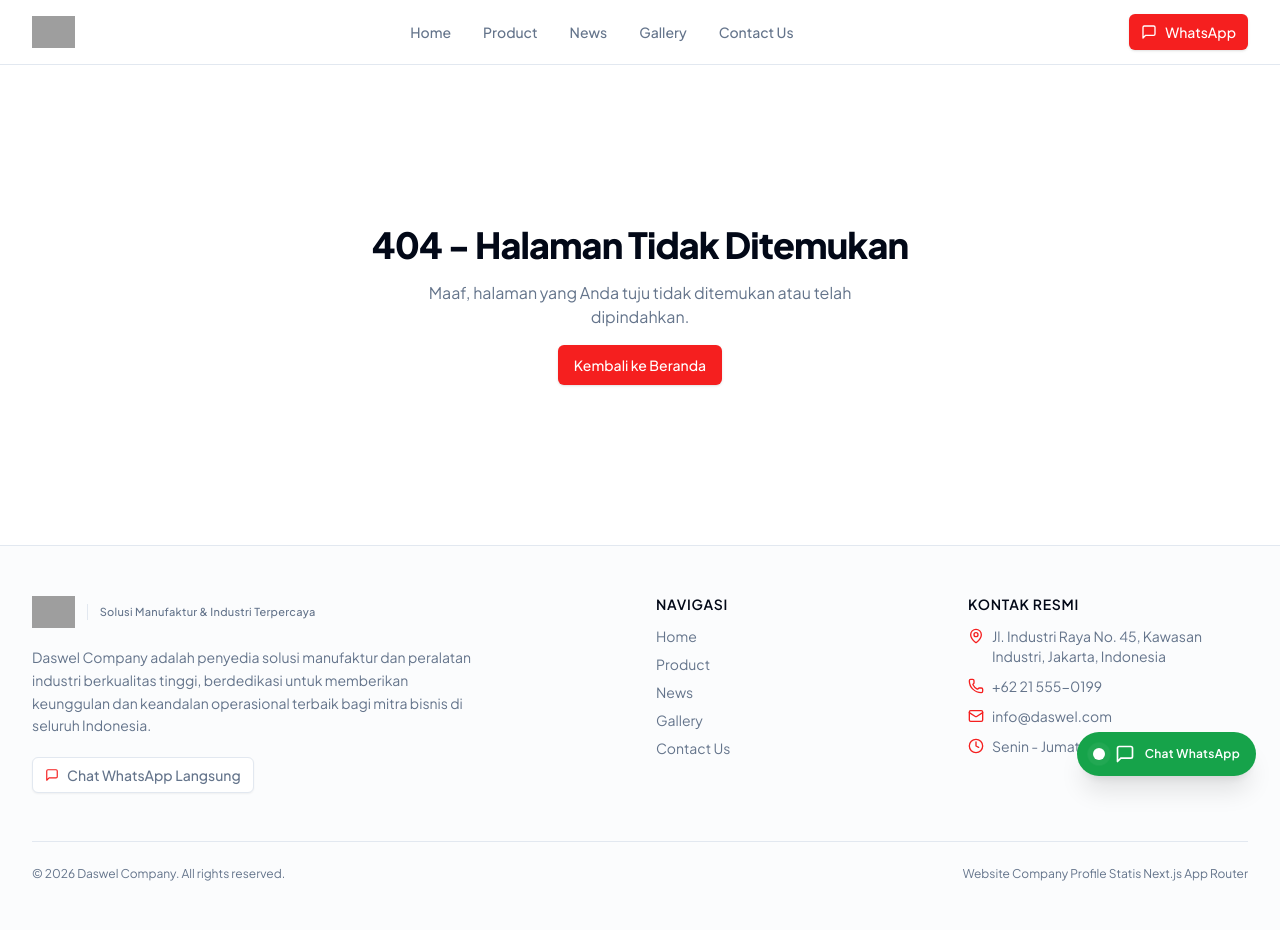
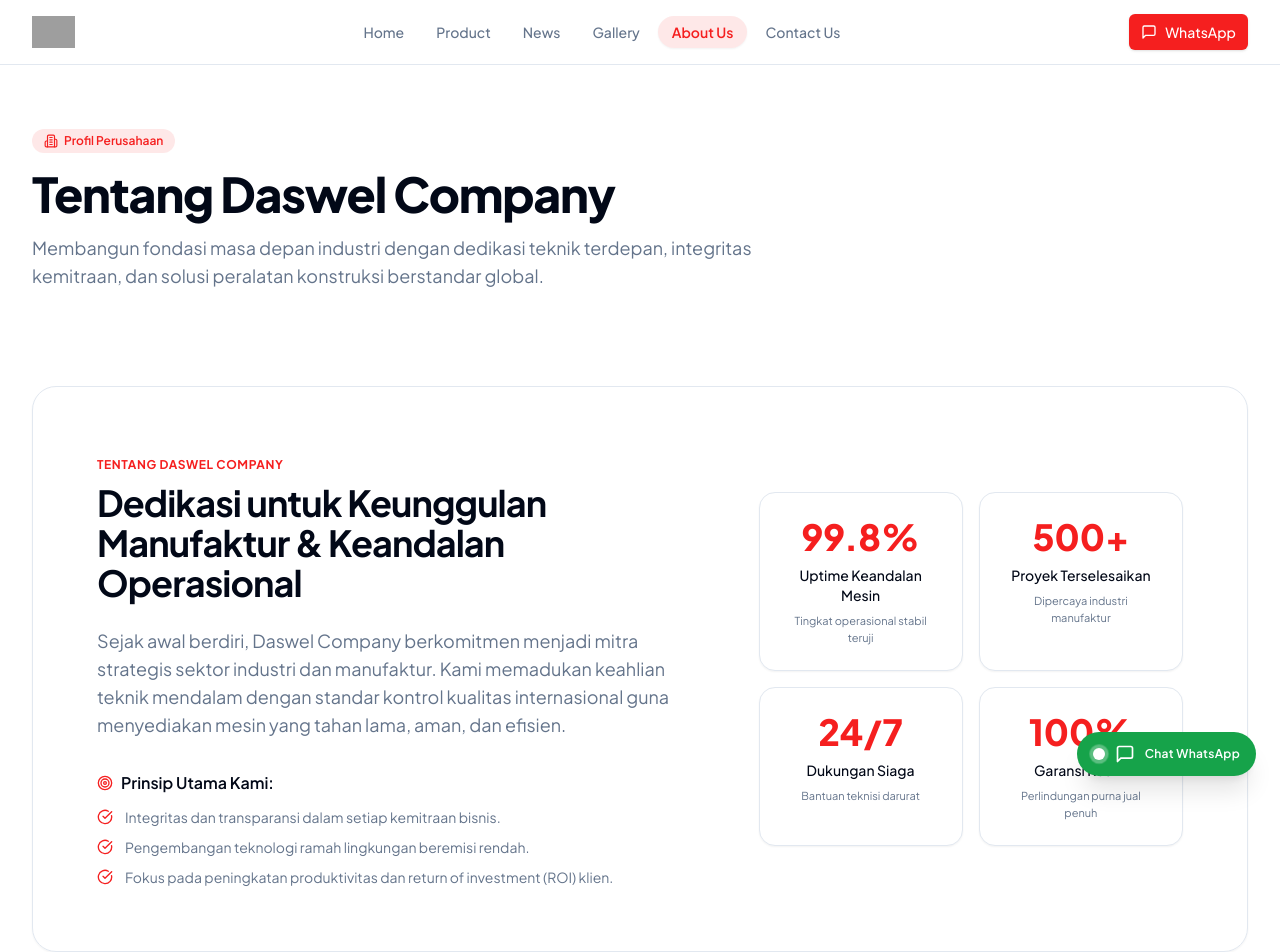
Before and after one commit to Snouzen/daswel-comp, a Next.js app: page /about in a window 1280 px wide. Before the commit this address had no page. Shown: the top 952 px of the page. Before the commit the page ends 930 px from the top, so only its background shows below. Built offline with nearby package versions, Linux system fonts and the light colour scheme; grey boxes are pictures that could not be loaded.

Commit message:
feat(about): add About Us navigation link and dedicated about page with about us and why us content

```diff
--- /dev/null
+++ b/app/about/page.tsx
@@ -0,0 +1,111 @@
+import type { Metadata } from "next";
+import { companyData } from "@/data/company";
+import { AboutCompanySection } from "@/components/about/about-company-section";
+import { AboutAndFeaturesSection } from "@/components/home/about-and-features-section";
+import { CtaSection } from "@/components/home/cta-section";
+import { Building2 } from "lucide-react";
+
+export const metadata: Metadata = {
+  title: "Tentang Kami — Profil Perusahaan, Prinsip & Keunggulan",
+  description:
+    "Kenali Daswel Company: mitra terpercaya penyedia alat berat industri, Self Loading Mixer, dan Mixer Pump dengan komitmen keunggulan manufaktur dan layanan purna jual terbaik di Indonesia.",
+  keywords: [
+    "tentang daswel",
+    "profil daswel company",
+    "spesialis self loading mixer",
+    "spesialis mixer pump",
+    "distributor alat berat indonesia",
+    "nilai perusahaan daswel",
+    "kenapa memilih daswel",
+  ],
+  alternates: {
+    canonical: "https://daswel.com/about",
+  },
+  robots: {
+    index: true,
+    follow: true,
+  },
+  openGraph: {
+    title: `Tentang Kami — Profil Perusahaan & Keunggulan | ${companyData.name}`,
+    description:
+      "Kenali dedikasi, prinsip keunggulan, serta komitmen Daswel Company dalam menyediakan solusi alat berat dan mesin beton terbaik di Indonesia.",
+    url: "https://daswel.com/about",
+    siteName: companyData.name,
+    locale: "id_ID",
+    type: "website",
+    images: [
+      {
+        url: "https://daswel.com/images/logo.png",
+        width: 1200,
+        height: 630,
+        alt: `Tentang Kami - ${companyData.name}`,
+        type: "image/png",
+      },
+    ],
+  },
+  twitter: {
+    card: "summary_large_image",
+    title: `Tentang Kami | ${companyData.name}`,
+    description:
+      "Dedikasi untuk keunggulan manufaktur, integritas, dan keandalan operasional alat berat Daswel Company.",
+    images: ["https://daswel.com/images/logo.png"],
+  },
+};
+
+export default function AboutPage() {
+  const jsonLd = {
+    "@context": "https://schema.org",
+    "@type": "AboutPage",
+    name: `Tentang Kami - ${companyData.name}`,
+    description:
+      "Profil lengkap, dedikasi industri, prinsip kerja, dan keunggulan kompetitif Daswel Company.",
+    url: "https://daswel.com/about",
+    mainEntity: {
+      "@type": "Organization",
+      name: companyData.name,
+      url: "https://daswel.com",
+      logo: "https://daswel.com/images/logo.png",
+      description: companyData.description,
+      address: {
+        "@type": "PostalAddress",
+        streetAddress: companyData.address,
+        addressCountry: "ID",
+      },
+    },
+  };
+
+  return (
+    <>
+      <script
+        type="application/ld+json"
+        dangerouslySetInnerHTML={{ __html: JSON.stringify(jsonLd) }}
+      />
+      <div className="flex flex-col space-y-20 sm:space-y-24 py-10 sm:py-16">
+        {/* Page Header */}
+        <header className="container mx-auto max-w-7xl px-4 sm:px-6 lg:px-8">
+          <div className="max-w-3xl space-y-4">
+            <div className="inline-flex items-center gap-1.5 rounded-full bg-primary/10 px-3 py-1 text-xs font-semibold text-primary">
+              <Building2 className="h-3.5 w-3.5" />
+              <span>Profil Perusahaan</span>
+            </div>
+            <h1 className="text-3xl sm:text-5xl font-extrabold tracking-tight text-foreground">
+              Tentang {companyData.name}
+            </h1>
+            <p className="text-muted-foreground text-base sm:text-lg leading-relaxed">
+              Membangun fondasi masa depan industri dengan dedikasi teknik terdepan, integritas kemitraan, dan solusi peralatan konstruksi berstandar global.
+            </p>
+          </div>
+        </header>
+
+        {/* Section 1: Tentang Perusahaan (Dedikasi, Prinsip Utama, & Statistik) */}
+        <AboutCompanySection />
+
+        {/* Section 2: Why Us (Spesialis | Perfeksionis, Kenapa Memilih Kami, & Nilai-Nilai Perusahaan) */}
+        <AboutAndFeaturesSection />
+
+        {/* CTA Hubungi Kami */}
+        <CtaSection />
+      </div>
+    </>
+  );
+}
--- a/app/sitemap.ts
+++ b/app/sitemap.ts
@@ -33,6 +33,12 @@
       priority: 0.8,
     },
     {
+      url: `${baseUrl}/about`,
+      lastModified: new Date(),
+      changeFrequency: "weekly",
+      priority: 0.8,
+    },
+    {
       url: `${baseUrl}/contact`,
       lastModified: new Date(),
       changeFrequency: "monthly",
--- /dev/null
+++ b/components/about/about-company-section.tsx
@@ -0,0 +1,91 @@
+"use client";
+
+import { motion } from "framer-motion";
+import { companyData } from "@/data/company";
+import { CheckCircle, Target } from "lucide-react";
+
+const pillars = [
+  "Integritas dan transparansi dalam setiap kemitraan bisnis.",
+  "Pengembangan teknologi ramah lingkungan beremisi rendah.",
+  "Fokus pada peningkatan produktivitas dan return of investment (ROI) klien.",
+];
+
+export function AboutCompanySection() {
+  return (
+    <section className="container mx-auto max-w-7xl px-4 sm:px-6 lg:px-8">
+      <div className="rounded-3xl border bg-card/60 p-8 sm:p-12 lg:p-16 shadow-sm">
+        <div className="grid grid-cols-1 lg:grid-cols-12 gap-12 items-center">
+          {/* Teks Cerita & Visi */}
+          <motion.div
+            initial={{ opacity: 0, y: 20 }}
+            whileInView={{ opacity: 1, y: 0 }}
+            viewport={{ once: true }}
+            transition={{ duration: 0.5 }}
+            className="lg:col-span-7 space-y-6"
+          >
+            <div className="space-y-2">
+              <span className="text-xs font-bold uppercase tracking-wider text-primary">
+                Tentang {companyData.name}
+              </span>
+              <h2 className="text-3xl sm:text-4xl font-bold tracking-tight text-foreground">
+                Dedikasi untuk Keunggulan Manufaktur & Keandalan Operasional
+              </h2>
+            </div>
+
+            <p className="text-muted-foreground leading-relaxed text-base sm:text-lg">
+              Sejak awal berdiri, {companyData.name} berkomitmen menjadi mitra strategis sektor industri dan manufaktur. Kami memadukan keahlian teknik mendalam dengan standar kontrol kualitas internasional guna menyediakan mesin yang tahan lama, aman, dan efisien.
+            </p>
+
+            <div className="space-y-3 pt-2">
+              <h3 className="text-base font-semibold text-foreground flex items-center gap-2">
+                <Target className="h-4 w-4 text-primary" />
+                Prinsip Utama Kami:
+              </h3>
+              <ul className="space-y-2.5">
+                {pillars.map((pillar, idx) => (
+                  <li key={idx} className="flex items-start gap-3 text-sm text-muted-foreground">
+                    <CheckCircle className="h-4 w-4 mt-0.5 text-primary shrink-0" />
+                    <span>{pillar}</span>
+                  </li>
+                ))}
+              </ul>
+            </div>
+          </motion.div>
+
+          {/* Statistik & Identitas */}
+          <motion.div
+            initial={{ opacity: 0, scale: 0.95 }}
+            whileInView={{ opacity: 1, scale: 1 }}
+            viewport={{ once: true }}
+            transition={{ duration: 0.5, delay: 0.1 }}
+            className="lg:col-span-5 grid grid-cols-2 gap-4"
+          >
+            <div className="rounded-2xl border bg-background p-6 shadow-sm text-center space-y-2">
+              <div className="text-3xl sm:text-4xl font-extrabold text-primary">99.8%</div>
+              <div className="text-xs sm:text-sm font-medium text-foreground">Uptime Keandalan Mesin</div>
+              <p className="text-[11px] text-muted-foreground">Tingkat operasional stabil teruji</p>
+            </div>
+
+            <div className="rounded-2xl border bg-background p-6 shadow-sm text-center space-y-2">
+              <div className="text-3xl sm:text-4xl font-extrabold text-primary">500+</div>
+              <div className="text-xs sm:text-sm font-medium text-foreground">Proyek Terselesaikan</div>
+              <p className="text-[11px] text-muted-foreground">Dipercaya industri manufaktur</p>
+            </div>
+
+            <div className="rounded-2xl border bg-background p-6 shadow-sm text-center space-y-2">
+              <div className="text-3xl sm:text-4xl font-extrabold text-primary">24/7</div>
+              <div className="text-xs sm:text-sm font-medium text-foreground">Dukungan Siaga</div>
+              <p className="text-[11px] text-muted-foreground">Bantuan teknisi darurat</p>
+            </div>
+
+            <div className="rounded-2xl border bg-background p-6 shadow-sm text-center space-y-2">
+              <div className="text-3xl sm:text-4xl font-extrabold text-primary">100%</div>
+              <div className="text-xs sm:text-sm font-medium text-foreground">Garansi Resmi</div>
+              <p className="text-[11px] text-muted-foreground">Perlindungan purna jual penuh</p>
+            </div>
+          </motion.div>
+        </div>
+      </div>
+    </section>
+  );
+}
--- a/data/navigation.ts
+++ b/data/navigation.ts
@@ -27,6 +27,11 @@
     description: "Dokumentasi visual dan galeri foto unit alat berat operasional",
   },
   {
+    label: "About Us",
+    href: "/about",
+    description: "Dedikasi, prinsip, nilai-nilai, dan keunggulan kompetitif Daswel",
+  },
+  {
     label: "Contact Us",
     href: "/contact",
     description: "Informasi kontak, lokasi kantor, dan konsultasi WhatsApp",
@@ -38,5 +43,6 @@
   { label: "Product", href: "/products" },
   { label: "News", href: "/news" },
   { label: "Gallery", href: "/gallery" },
+  { label: "About Us", href: "/about" },
   { label: "Contact Us", href: "/contact" },
 ];
```
